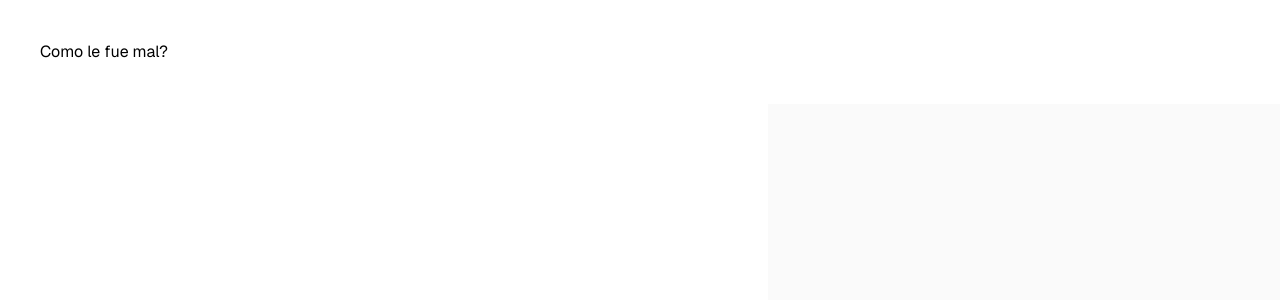
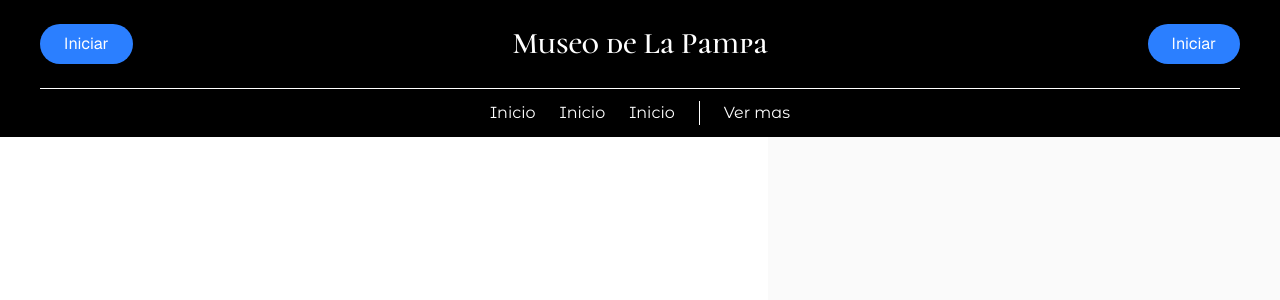
Before and after one commit to LautyAsat/Museo, a Next.js app: page / in a window 1280 px wide. Shown: the top 300 px of the page. Built offline with nearby package versions, Linux system fonts and the light colour scheme.

Commit message:
Create header

```diff
--- a/app/components/header/Header.tsx
+++ b/app/components/header/Header.tsx
@@ -1,7 +1,50 @@
+
 export default function Header() {
     return (
-        <header className="w-full p-10 bg-white text-black">
-            <h1>Como le fue mal?</h1>
+        <header className="w-full px-10 bg-black text-white">
+            <div className="flex items-center justify-between py-6">
+                <button className="bg-blue-500 text-white px-6 py-2 rounded-full hover:bg-amber-600 transition">
+                    Iniciar
+                </button>
+
+                <div className="text-center w-full">
+                    <h1 style={{ fontFamily: "CormorantUpright" }} className="text-3xl">
+                    Museo de La Pampa
+                    </h1>
+                </div>
+
+                <button className="bg-blue-500 text-white px-6 py-2 rounded-full hover:bg-amber-600 transition">
+                    Iniciar
+                </button>
+
+
+            </div>
+
+
+            <div className="border-b border-white"></div>
+
+            <nav style={{ fontFamily: "MontserratAlternates" }} className="flex justify-center gap-6 py-3 text-base ">
+
+                <a href="#"
+                className="relative text-white after:content-[''] after:absolute after:left-0 after:-bottom-2 after:w-0 after:h-[2px] after:bg-white after:transition-all after:duration-300 hover:after:w-full">
+                Inicio
+                </a>
+
+                <a href="#"
+                className="relative text-white after:content-[''] after:absolute after:left-0 after:-bottom-2 after:w-0 after:h-[2px] after:bg-white after:transition-all after:duration-300 hover:after:w-full">
+                Inicio
+                </a>
+
+                <a href="#"
+                className="relative text-white after:content-[''] after:absolute after:left-0 after:-bottom-2 after:w-0 after:h-[2px] after:bg-white after:transition-all after:duration-300 hover:after:w-full">
+                Inicio
+                </a>
+
+                <div className="h-6 border-l border-white"></div>
+                <a href="#" className="hover:text-blue-500 transition">Ver mas</a>
+
+            </nav>
+
         </header>
     );
 }
```
Also changed, not shown: package.json (+8 -6 lines), 1 other file (tests, documents, lock files or other folders).
